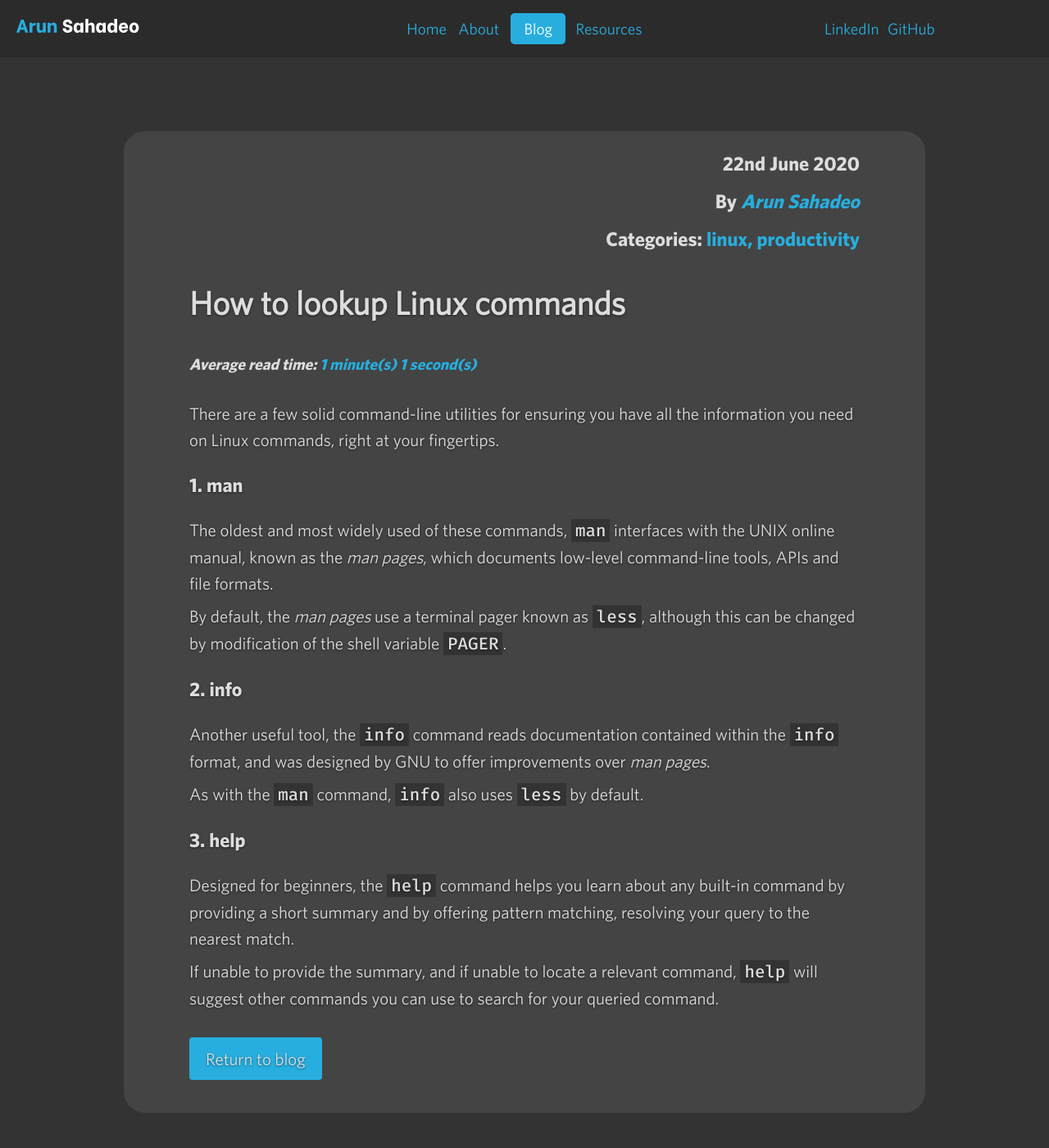
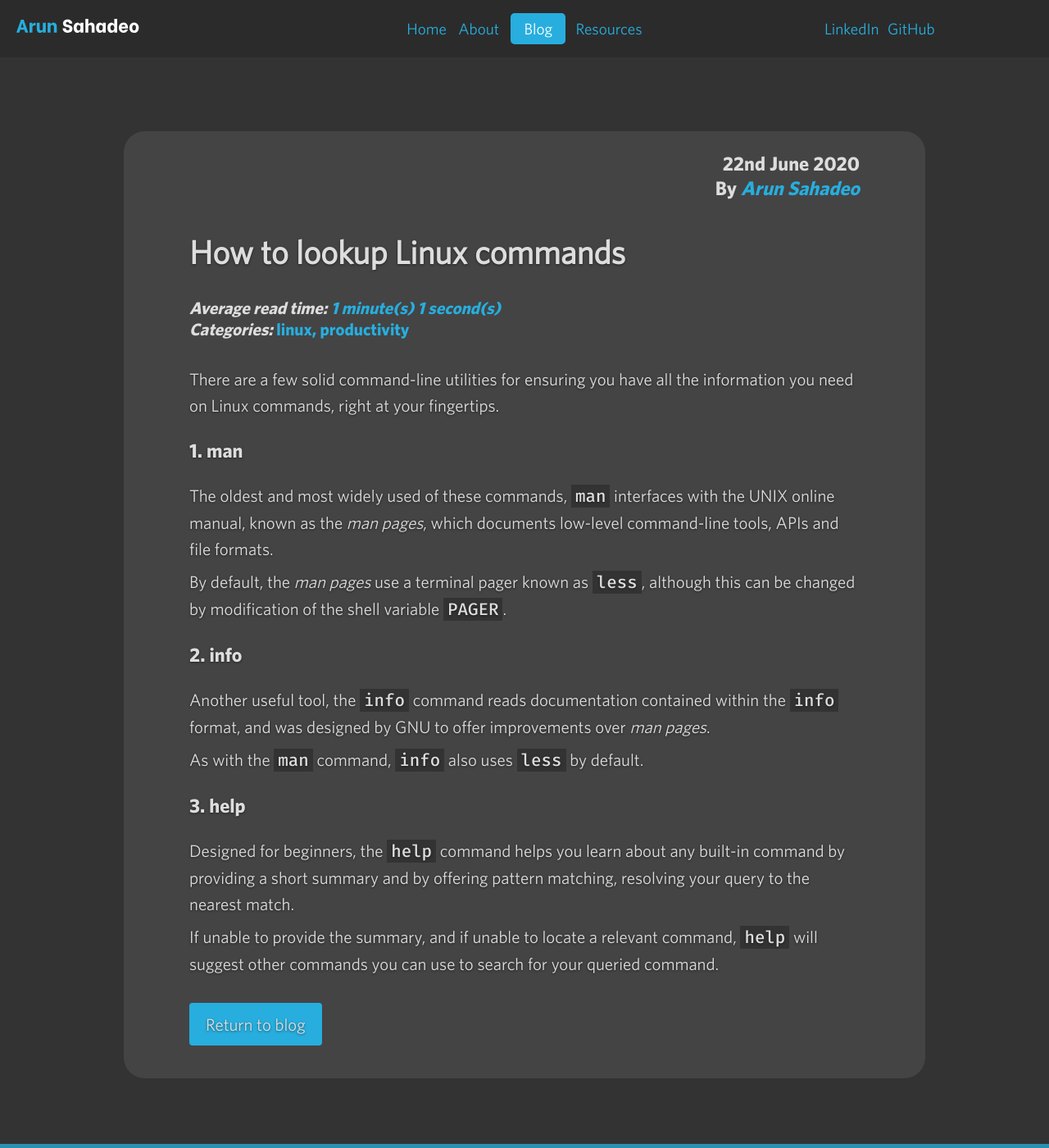
Before and after one commit to ArunSahadeo/ArunSahadeo.github.io, a Jekyll site: the page built from _posts/2020-06-22-how-to-lookup-commands.markdown, in a window 1280 px wide and 1400 px high. Shown: the whole window at 82% size. Built offline with Jekyll 4.4.1, drawn with Linux system fonts in a browser that asks for light colours; some web fonts are replaced.

Commit message:
Tidy up article spacing

```diff
--- a/_layouts/article.html
+++ b/_layouts/article.html
@@ -61,17 +61,11 @@
                     By <em class="text-summer-sky-blue">{{ author }}</em>
                 </small>
 
-                {%- if page.categories -%}
-                <small class="postmeta whitney-bold">
-                    Categories: <span class="text-summer-sky-blue">{%- for category in page.categories -%}<a href="/category/{{- category -}}">{{ category }}</a>{% if forloop.rindex > 1 %}, {% endif %}{%- endfor -%}</span>
-                </small>
-                {%- endif -%}
-
-                <h1 class="article-title">
+                <h1 class="article-title margin-bottom-2-rem">
                     {{ page.title }}
                 </h1>
 
-                <small class="display-block margin-bottom-2-rem font-size-1-point-2-rem whitney-bold">
+                <small class="display-block font-size-1-point-3-rem whitney-bold">
                     {%- assign word_count = content | number_of_words -%}
                     {%- assign average_read_total = word_count | divided_by: 200.0 | split: '.' -%}
                     {%- assign average_read_minutes = average_read_total[0] | append: ' minute(s)' -%}
@@ -80,10 +74,17 @@
                     {%- unless average_read_seconds != nil -%}
                     {%- assign average_read_time = average_read_minutes -%}
                     {%- else -%}
-                    {%- assign average_read_time = average_read_minutes | append: ' ' | append: average_read_seconds -%}
+                    {% assign average_read_time = average_read_minutes | append: ' ' | append: average_read_seconds %}
                     {%- endunless -%}
                     <em>Average read time: <span class="text-summer-sky-blue">{{ average_read_time }}</span></em>
                 </small>
+
+                {%- if page.categories -%}
+                <small class="display-block margin-bottom-2-rem font-size-1-point-3-rem whitney-bold">
+                    <em>Categories:</em> <span class="text-summer-sky-blue">{% for category in page.categories %}<a href="/category/{{- category -}}">{{ category }}</a>{% if forloop.rindex > 1 %}, {% endif %}{% endfor %}</span>
+                </small>
+                {%- endif -%}
+
 
                 {% if page.thumbnail.url != nil and page.thumbnail.url != '' and page.thumbnail.show_on_article != false %}
                 {% assign featured_image_url = page.thumbnail.url %}
--- a/_sass/layouts/_article.scss
+++ b/_sass/layouts/_article.scss
@@ -148,7 +148,7 @@
     font-size: 1.5rem;
     text-align: right;
 
-    &:not(:last-of-type) {
+    &:nth-child(1) {
         margin-top: 1rem;
     }
 }
--- a/_sass/utilities/_font-sizes.scss
+++ b/_sass/utilities/_font-sizes.scss
@@ -4,6 +4,10 @@
 
 .font-size-1-point-2-rem {
     font-size: 1.2rem;
+}
+
+.font-size-1-point-3-rem {
+    font-size: 1.3rem;
 }
 
 .font-size-2-rem {
```
